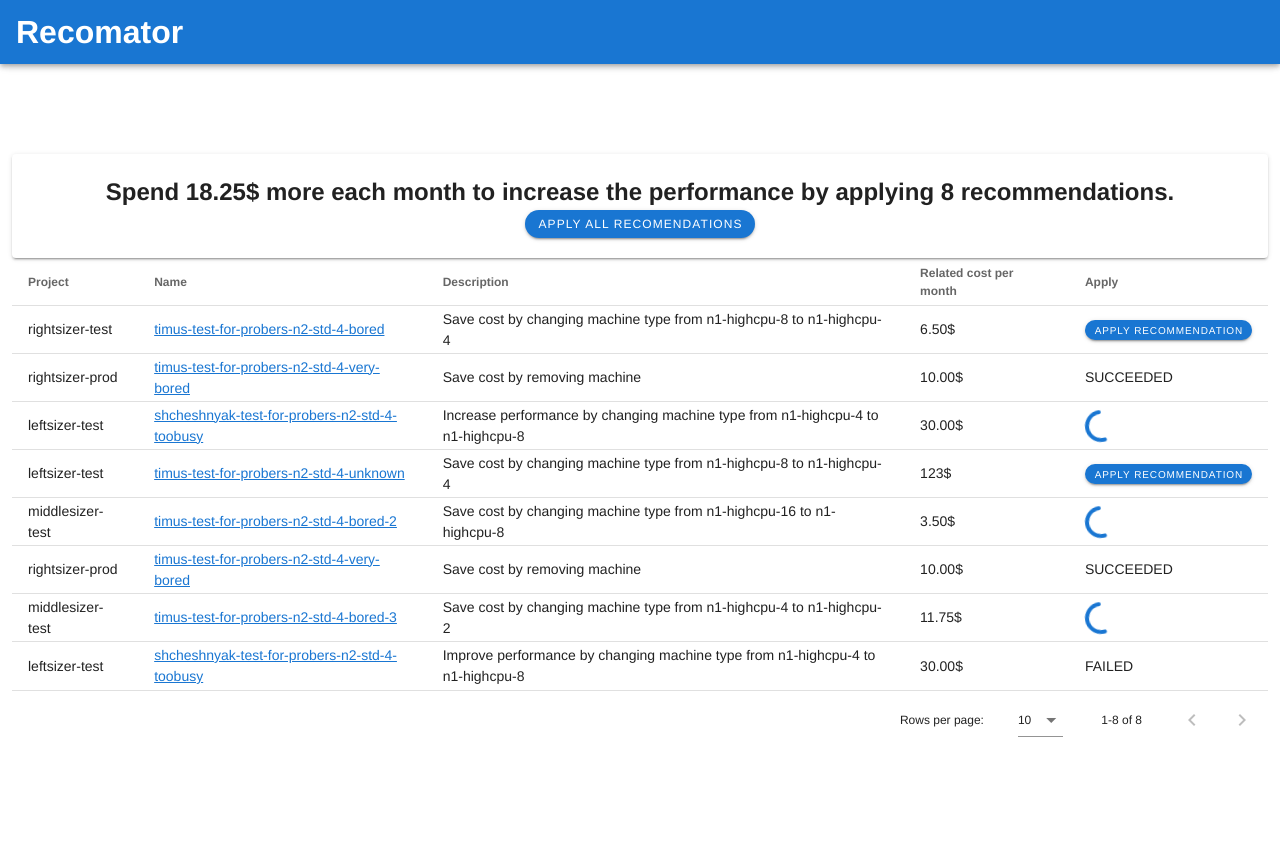
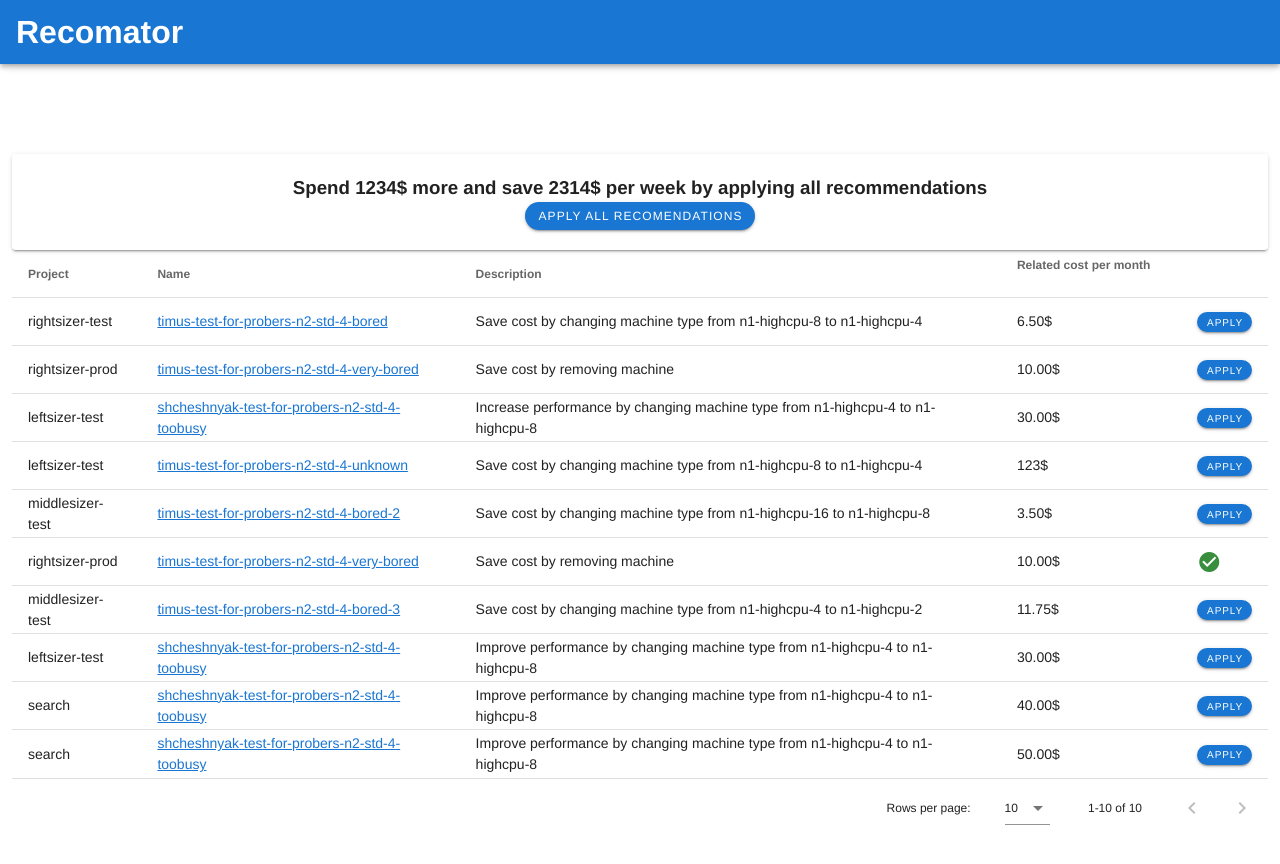
Before and after one commit to googleinterns/recomator, a Vue app in the folder frontend/: page /mock in a window 1280 px wide. Shown: the top 864 px of the page. Built offline with nearby package versions, Linux system fonts and the light colour scheme.

Commit message:
Icons, not status name; execution simulation; more sample recommendations

```diff
--- a/frontend/src/views/Mock.vue
+++ b/frontend/src/views/Mock.vue
@@ -24,7 +24,11 @@ limitations under the License. -->
         <v-row>
           <v-col>
             <v-card class="pa-5">
-              <h2>{{ summary.toString() }}</h2>
+              <!-- <h2>{{ summary.toString() }}</h2> -->
+              <h3>
+                Spend 1234$ more and save 2314$ per week by applying all
+                recommendations
+              </h3>
               <v-btn rounded color="primary" dark small
                 >Apply All Recomendations</v-btn
               >
@@ -51,19 +55,33 @@ limitations under the License. -->
                       rounded
                       color="primary"
                       v-if="recommendation.item.applicable()"
+                      v-on:click="runRecommendation(recommendation.item)"
                       dark
                       x-small
-                      >Apply Recommendation</v-btn
+                      >Apply</v-btn
                     >
                     <v-progress-circular
                       color="primary"
                       :indeterminate="true"
                       v-if="recommendation.item.inProgress()"
                     ></v-progress-circular>
+
+                    <v-icon
+                      color="green darken-2"
+                      v-if="recommendation.item.succeded()"
+                      >mdi-check-circle</v-icon
+                    >
+                    <v-icon
+                      color="red darken-2"
+                      v-if="recommendation.item.failed()"
+                      >mdi-close-circle</v-icon
+                    >
                     <div
                       v-if="
                         !recommendation.item.applicable() &&
-                          !recommendation.item.inProgress()
+                          !recommendation.item.inProgress() &&
+                          !recommendation.item.failed() &&
+                          !recommendation.item.succeded()
                       "
                     >
                       {{ recommendation.item.status }}
@@ -115,6 +133,14 @@ class Recommendation {
 
   inProgress(): boolean {
     return this.status == "__INPROGRESS";
+  }
+
+  succeded(): boolean {
+    return this.status == "SUCCEEDED";
+  }
+
+  failed(): boolean {
+    return this.status == "FAILED";
   }
 
   getDescription(): string {
@@ -193,8 +219,8 @@ export default class Mock extends Vue {
     { text: "Project", value: "project" },
     { text: "Name", value: "name" },
     { text: "Description", align: "start", sortable: false, value: "type" },
-    { text: "Related cost per month", value: "cost"},
-    { text: "Apply", value: "apply" },
+    { text: "Related cost per month", value: "cost" },
+    { text: "", value: "apply" }
   ];
 
   private recommendations = [
@@ -215,7 +241,7 @@ export default class Mock extends Vue {
       instances/timus-test-for-probers-n2-std-4-idling?project=rightsizer-test&supportedpurview=project",
       "rightsizer-prod",
       "timus-test-for-probers-n2-std-4-very-bored",
-      "SUCCEEDED",
+      "ACTIVE",
       "Save cost by removing machine"
     ),
     new Recommendation(
@@ -225,7 +251,7 @@ export default class Mock extends Vue {
       instances/timus-test-for-probers-n2-std-4-idling?project=rightsizer-test&supportedpurview=project",
       "leftsizer-test",
       "shcheshnyak-test-for-probers-n2-std-4-toobusy",
-      "__INPROGRESS",
+      "ACTIVE",
       "Increase performance by changing machine type from n1-highcpu-4 to n1-highcpu-8"
     ),
     new Recommendation(
@@ -245,7 +271,7 @@ export default class Mock extends Vue {
       instances/timus-test-for-probers-n2-std-4-idling?project=rightsizer-test&supportedpurview=project",
       "middlesizer-test",
       "timus-test-for-probers-n2-std-4-bored-2",
-      "__INPROGRESS",
+      "ACTIVE",
       "Save cost by changing machine type from n1-highcpu-16 to n1-highcpu-8"
     ),
     new Recommendation(
@@ -265,7 +291,7 @@ export default class Mock extends Vue {
       instances/timus-test-for-probers-n2-std-4-idling?project=rightsizer-test&supportedpurview=project",
       "middlesizer-test",
       "timus-test-for-probers-n2-std-4-bored-3",
-      "__INPROGRESS",
+      "ACTIVE",
       "Save cost by changing machine type from n1-highcpu-4 to n1-highcpu-2"
     ),
     new Recommendation(
@@ -275,9 +301,29 @@ export default class Mock extends Vue {
       instances/timus-test-for-probers-n2-std-4-idling?project=rightsizer-test&supportedpurview=project",
       "leftsizer-test",
       "shcheshnyak-test-for-probers-n2-std-4-toobusy",
-      "FAILED",
+      "ACTIVE",
       "Improve performance by changing machine type from n1-highcpu-4 to n1-highcpu-8"
     ),
+    new Recommendation(
+      "PERFORMANCE",
+      "40.00$",
+      "https://pantheon.corp.google.com/compute/instancesDetail/zones/us-central1-c/\
+      instances/timus-test-for-probers-n2-std-4-idling?project=rightsizer-test&supportedpurview=project",
+      "search",
+      "shcheshnyak-test-for-probers-n2-std-4-toobusy",
+      "ACTIVE",
+      "Improve performance by changing machine type from n1-highcpu-4 to n1-highcpu-8"
+    ),
+    new Recommendation(
+      "PERFORMANCE",
+      "50.00$",
+      "https://pantheon.corp.google.com/compute/instancesDetail/zones/us-central1-c/\
+      instances/timus-test-for-probers-n2-std-4-idling?project=rightsizer-test&supportedpurview=project",
+      "search",
+      "shcheshnyak-test-for-probers-n2-std-4-toobusy",
+      "ACTIVE",
+      "Improve performance by changing machine type from n1-highcpu-4 to n1-highcpu-8"
+    )
   ];
 
   private shuffleRecommendations(): void {
@@ -290,6 +336,16 @@ export default class Mock extends Vue {
   private successfullyLoaded = false;
   private progressPercentage = 0;
   private pageNumber = 1;
+
+  private async runRecommendation(recommendation: Recommendation) {
+    recommendation.status = "__INPROGRESS";
+    await new Promise(res => setTimeout(res, 2500));
+    if (Math.random() < 0.33) recommendation.status = "FAILED";
+    else {
+      await new Promise(res => setTimeout(res, 5000));
+      recommendation.status = "SUCCEDED";
+    }
+  }
 
   private async mounted() {
     // Simulate fetching recommendations at the beginning
```
